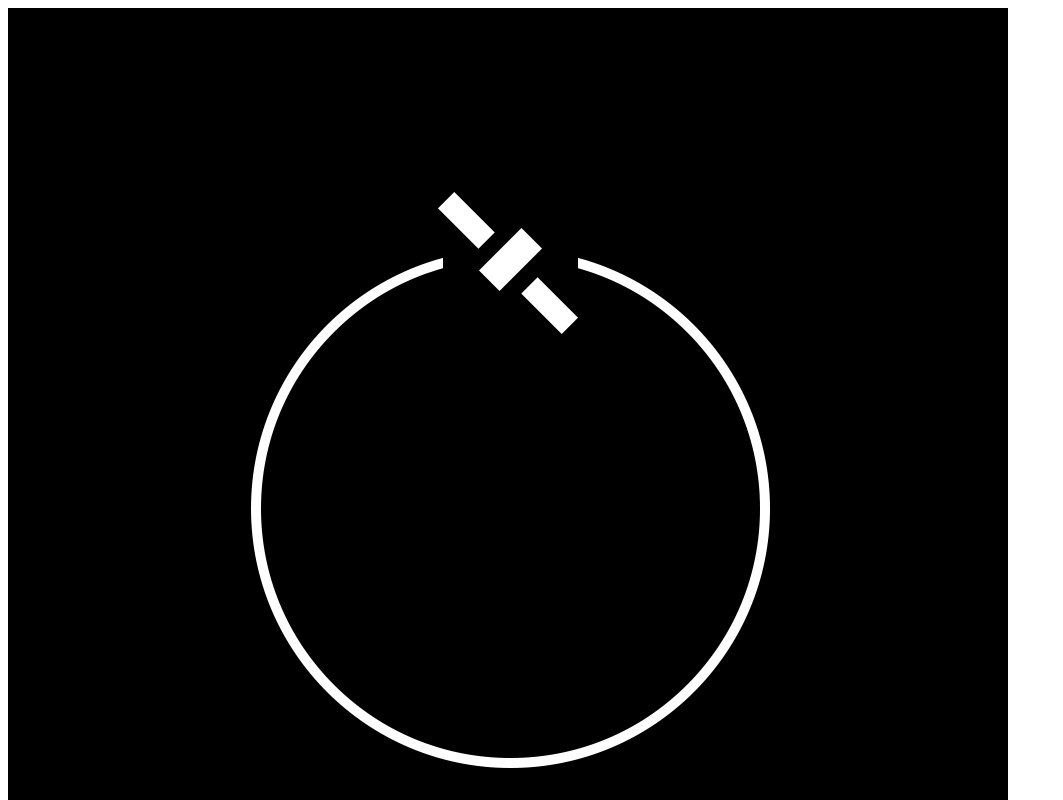
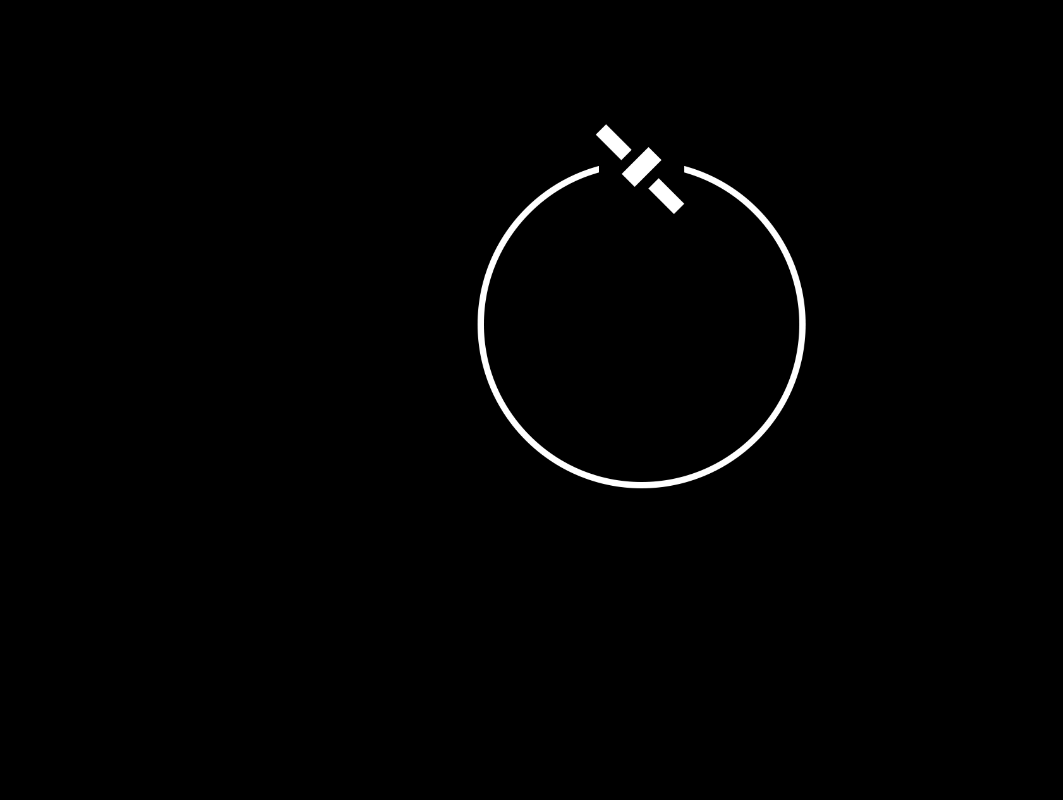
Before and after one commit to eclipd/eclipd.github.io, a plain HTML site: page index.html in a window 1280 px wide. Shown: the top 800 px of the page, without its empty margins (0-1063 px from the left). Drawn offline with Linux system fonts and the light colour scheme.

Commit message:
Update index.html

```diff
--- a/index.html
+++ b/index.html
@@ -5,17 +5,17 @@
       <TITLE>eclipd</TITLE>
    </HEAD>
    <style>
-.verticalhorizontal {
-    display: table-cell;
-    height: 300px;
-    text-align: center;
-    width: 300px;
-    vertical-align: middle;
-   }
+        body {
+        background-color: black;
+        }
+        .center {
+        display: block;
+        margin-left: auto;
+        margin-right: auto;
+        width: 50%;
+        }
    </style>
    <BODY>
-      <div class="verticalhorizontal">
-        <img src="eclipd.png" alt="eclipd logo" />
-      </div>
+    <img src="eclipd.png" alt="Paris" class="center">
    </BODY>
 </HTML>
```
